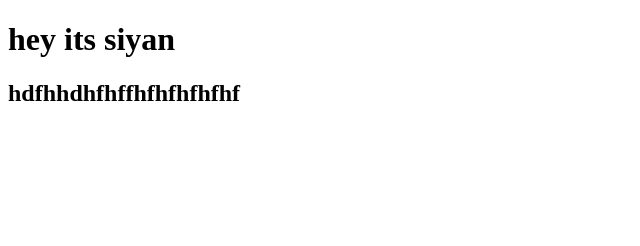
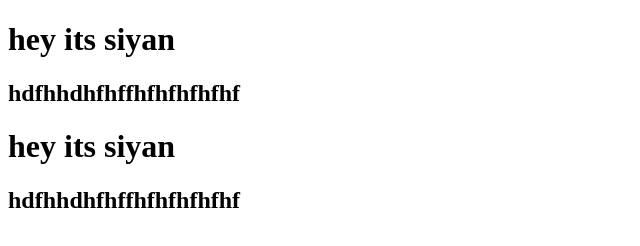
Before and after one commit to siyan-sunny/samplegit, a plain HTML site: page index.html in a window 1280 px wide. Shown: the whole page, without its empty margins (0-640 px from the left). Drawn offline with Linux system fonts and the light colour scheme.

Commit message:
again added h1 and h2 tag

```diff
--- a/index.html
+++ b/index.html
@@ -9,5 +9,7 @@
 <body>
     <h1>hey its siyan</h1>
     <h2>hdfhhdhfhffhfhfhfhfhf</h2>
+    <h1>hey its siyan</h1>
+    <h2>hdfhhdhfhffhfhfhfhfhf</h2>
 </body>
 </html>
```
